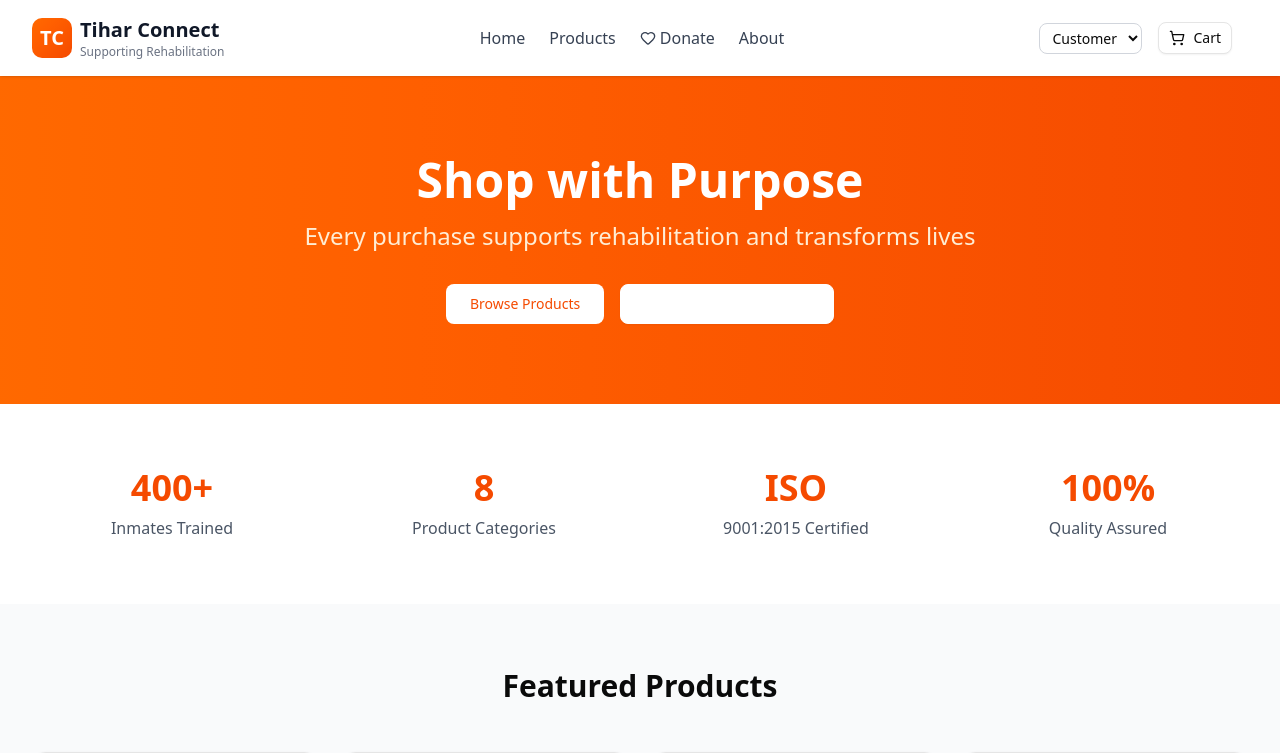
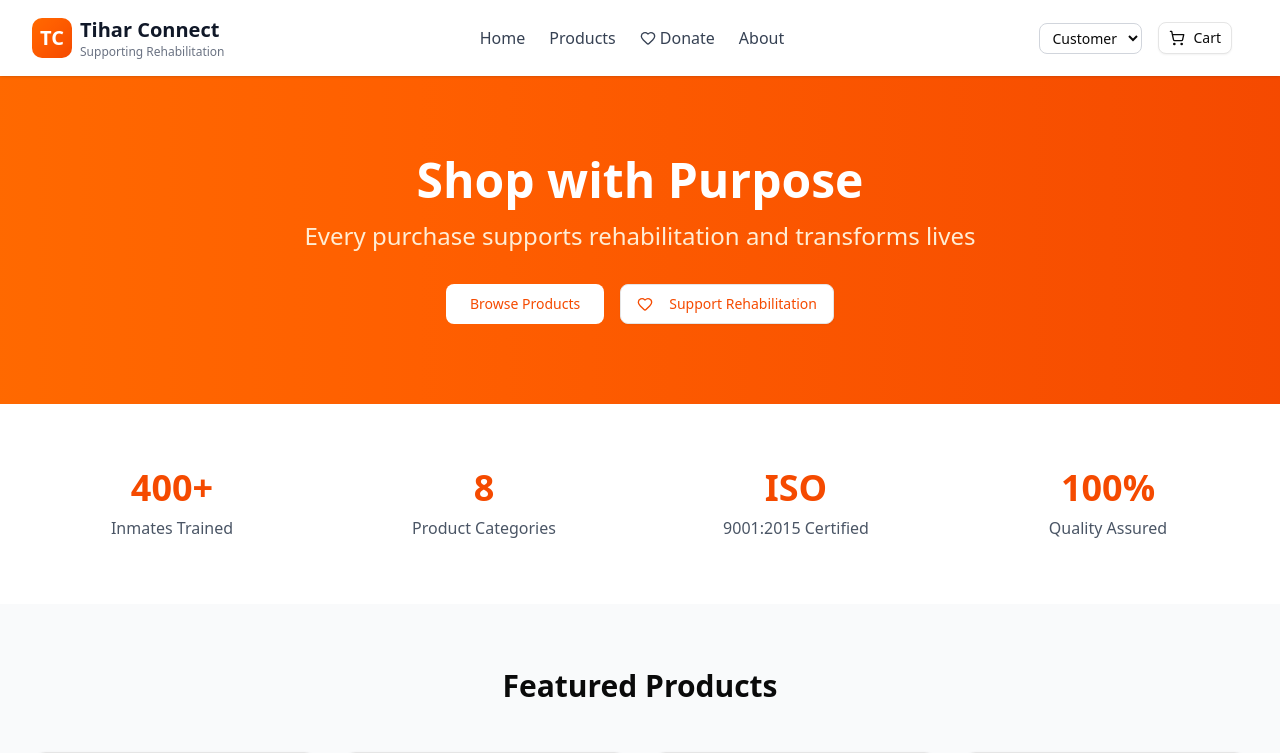
Before and after one commit to abhishekkr1025/tihar-connect, a React (Vite) app: page / in a window 1280 px wide. Shown: the top 753 px of the page. Built offline with nearby package versions, Linux system fonts and the light colour scheme.

Commit message:
changes in Header

```diff
--- a/src/App.jsx
+++ b/src/App.jsx
@@ -301,7 +301,7 @@
             <Button
               size="lg"
               variant="outline"
-              className="border-white text-white hover:bg-white/10"
+              className="bg-white text-orange-600 hover:bg-gray-100"
               onClick={() => navigate('/donate')}
             >
               <Heart className="w-5 h-5 mr-2" />
```
